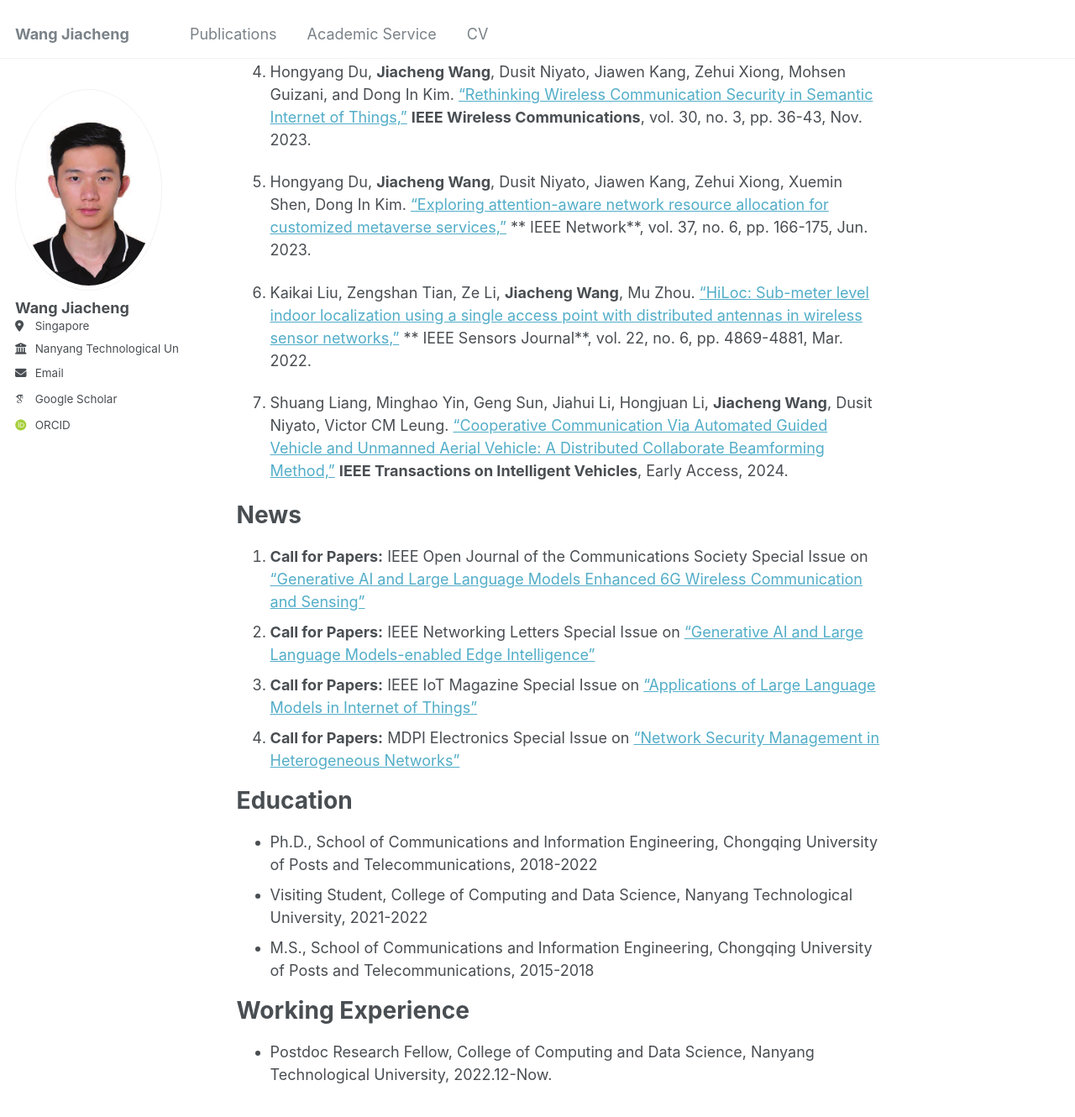
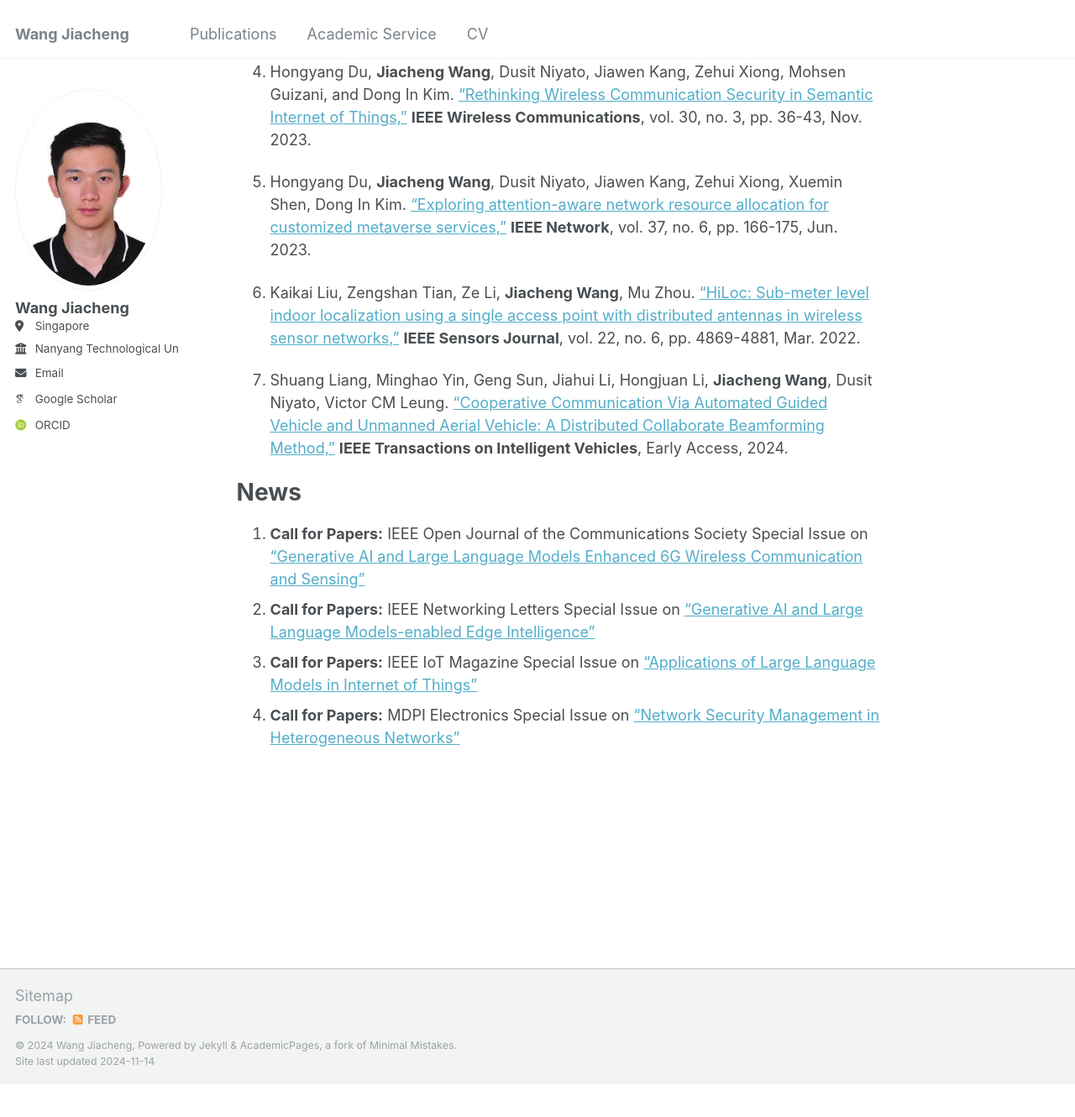
Before and after one commit to W-JiaCheng/W-JiaCheng.github.io, a Jekyll site: the page built from _pages/about.md, in a window 1280 px wide and 1400 px high, scrolled down 2888 px. Shown: the top 1330 px of the window at 84% size. Built offline with Jekyll 4.4.1, drawn with Linux system fonts in a browser that asks for light colours; some web fonts are replaced; after the commit the page ends 4179 px from its top, so only the background shows below that.

Commit message:
Update about.md

```diff
--- a/_pages/about.md
+++ b/_pages/about.md
@@ -62,9 +62,9 @@ Selected Collaborative Papers
 
 4. Hongyang Du, **Jiacheng Wang**, Dusit Niyato, Jiawen Kang, Zehui Xiong, Mohsen Guizani, and Dong In Kim. ["Rethinking Wireless Communication Security in Semantic Internet of Things,"](https://ieeexplore.ieee.org/document/10183798) **IEEE Wireless Communications**, vol. 30, no. 3, pp. 36-43, Nov. 2023.
 
-5. Hongyang Du, **Jiacheng Wang**, Dusit Niyato, Jiawen Kang, Zehui Xiong, Xuemin Shen, Dong In Kim. ["Exploring attention-aware network resource allocation for customized metaverse services,"](https://ieeexplore.ieee.org/document/9999298) ** IEEE Network**, vol. 37, no. 6, pp. 166-175, Jun. 2023.
+5. Hongyang Du, **Jiacheng Wang**, Dusit Niyato, Jiawen Kang, Zehui Xiong, Xuemin Shen, Dong In Kim. ["Exploring attention-aware network resource allocation for customized metaverse services,"](https://ieeexplore.ieee.org/document/9999298) **IEEE Network**, vol. 37, no. 6, pp. 166-175, Jun. 2023.
 
-6. Kaikai Liu, Zengshan Tian, Ze Li, **Jiacheng Wang**, Mu Zhou. ["HiLoc: Sub-meter level indoor localization using a single access point with distributed antennas in wireless sensor networks,"](https://ieeexplore.ieee.org/document/9312625) ** IEEE Sensors Journal**, vol. 22, no. 6, pp. 4869-4881, Mar. 2022.
+6. Kaikai Liu, Zengshan Tian, Ze Li, **Jiacheng Wang**, Mu Zhou. ["HiLoc: Sub-meter level indoor localization using a single access point with distributed antennas in wireless sensor networks,"](https://ieeexplore.ieee.org/document/9312625) **IEEE Sensors Journal**, vol. 22, no. 6, pp. 4869-4881, Mar. 2022.
 
 7. Shuang Liang, Minghao Yin, Geng Sun, Jiahui Li, Hongjuan Li, **Jiacheng Wang**, Dusit Niyato, Victor CM Leung. ["Cooperative Communication Via Automated Guided Vehicle and Unmanned Aerial Vehicle: A Distributed Collaborate Beamforming Method,"](https://ieeexplore.ieee.org/document/10660542) **IEEE Transactions on Intelligent Vehicles**, Early Access, 2024.
 
@@ -74,13 +74,3 @@ News
 2. **Call for Papers:** IEEE Networking Letters Special Issue on ["Generative AI and Large Language Models-enabled Edge Intelligence"](https://www.comsoc.org/publications/journals/ieee-lnet/cfp/generative-ai-and-large-language-models-enabled-edge)
 3. **Call for Papers:** IEEE IoT Magazine Special Issue on ["Applications of Large Language Models in Internet of Things"](https://www.comsoc.org/publications/magazines/ieee-internet-things-magazine/cfp/applications-large-language-models)
 4. **Call for Papers:** MDPI Electronics Special Issue on ["Network Security Management in Heterogeneous Networks"](https://www.mdpi.com/journal/electronics/special_issues/IL4N9306O0)
-
-Education
-======
-* Ph.D., School of Communications and Information Engineering, Chongqing University of Posts and Telecommunications, 2018-2022
-* Visiting Student, College of Computing and Data Science, Nanyang Technological University, 2021-2022
-* M.S., School of Communications and Information Engineering, Chongqing University of Posts and Telecommunications, 2015-2018
-
-Working Experience
-======
-* Postdoc Research Fellow, College of Computing and Data Science, Nanyang Technological University, 2022.12-Now.
```
